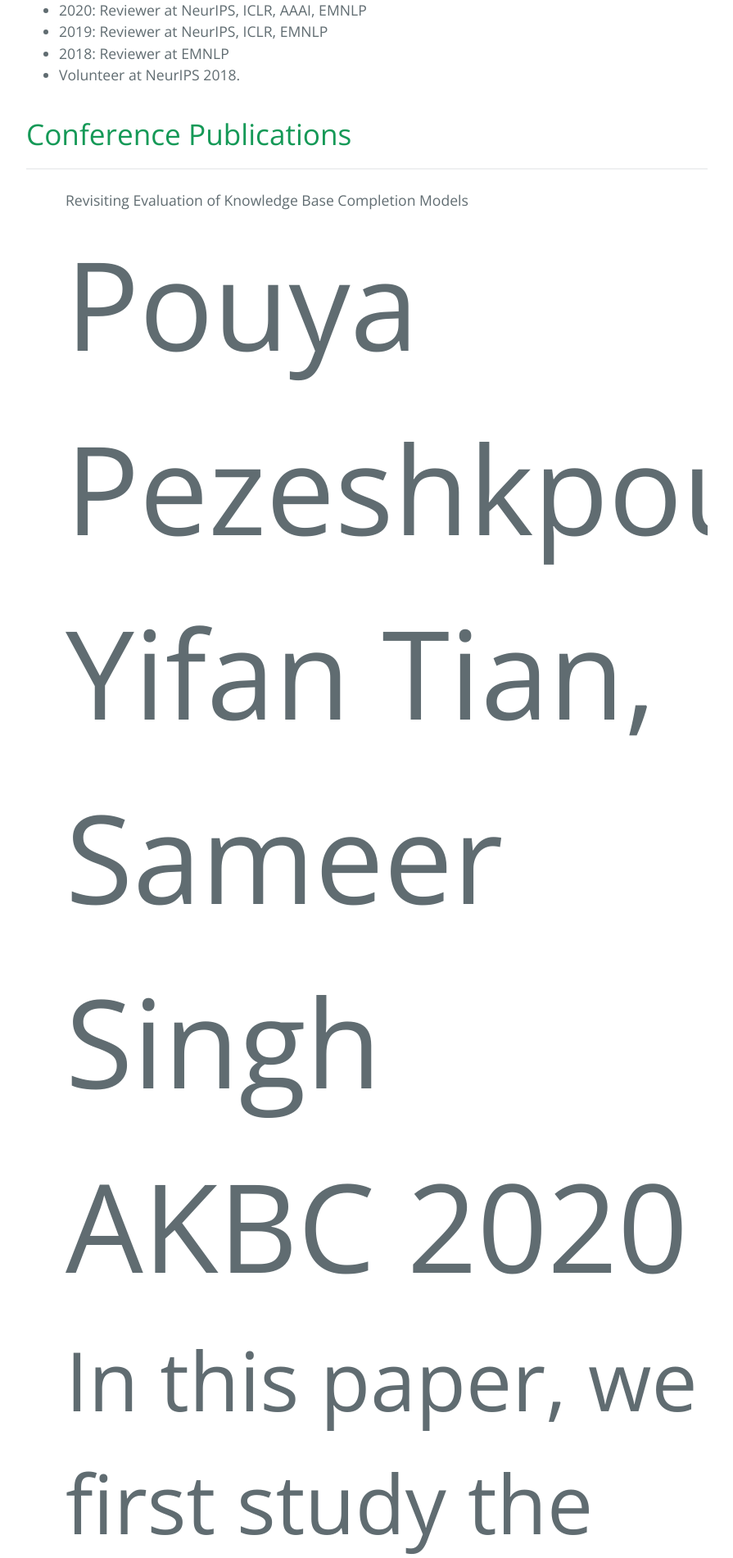
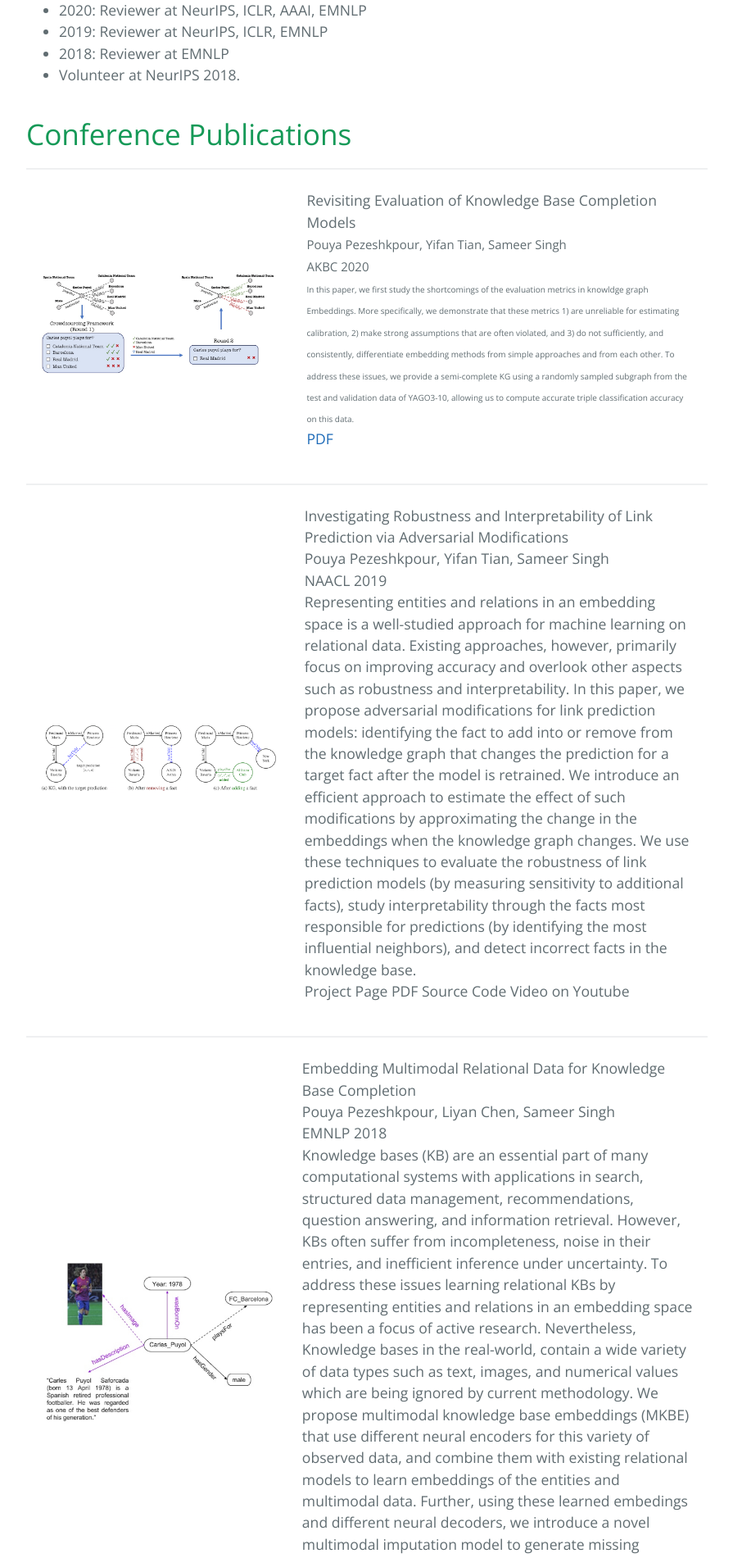
Before and after one commit to pouyapez/pouyapez.github.io, a Jekyll site: the page built from index.md, in a window 1280 px wide. Shown: the part 1082-2983 px from the top of the page at 82% size, without its empty margins (192-1087 px from the left). Built offline with Jekyll 4.4.1, drawn with Linux system fonts in a browser that asks for light colours.

Commit message:
Update index.md

```diff
--- a/index.md
+++ b/index.md
@@ -52,9 +52,9 @@
         <td>
           <p class="text center-align text-large add-top-margin" style="width:100%;">
               Revisiting Evaluation of Knowledge Base Completion Models <br>
-              <font style="font-size:150px">Pouya Pezeshkpour, Yifan Tian, Sameer Singh<br>
+              <font style="font-size:15px">Pouya Pezeshkpour, Yifan Tian, Sameer Singh<br>
               AKBC 2020 </font><br>
-               <font style="font-size:100px">In this paper, we first study the shortcomings of the evaluation metrics in knowldge graph Embeddings.  More specifically, we demonstrate that these metrics 1) are unreliable for estimating calibration, 2) make strong assumptions that    are often violated, and 3) do not sufficiently, and consistently, differentiate embedding methods from simple approaches and from each other. To address these issues, we provide a semi-complete KG using a randomly sampled subgraph from the test and validation data of YAGO3-10, allowing us to compute accurate triple classification accuracy on this data. </font><br>
+               <font style="font-size:10px">In this paper, we first study the shortcomings of the evaluation metrics in knowldge graph Embeddings.  More specifically, we demonstrate that these metrics 1) are unreliable for estimating calibration, 2) make strong assumptions that    are often violated, and 3) do not sufficiently, and consistently, differentiate embedding methods from simple approaches and from each other. To address these issues, we provide a semi-complete KG using a randomly sampled subgraph from the test and validation data of YAGO3-10, allowing us to compute accurate triple classification accuracy on this data. </font><br>
              <a href="https://openreview.net/pdf?id=1uufzxsxfL">PDF</a>
              </p>
         </td>
```
